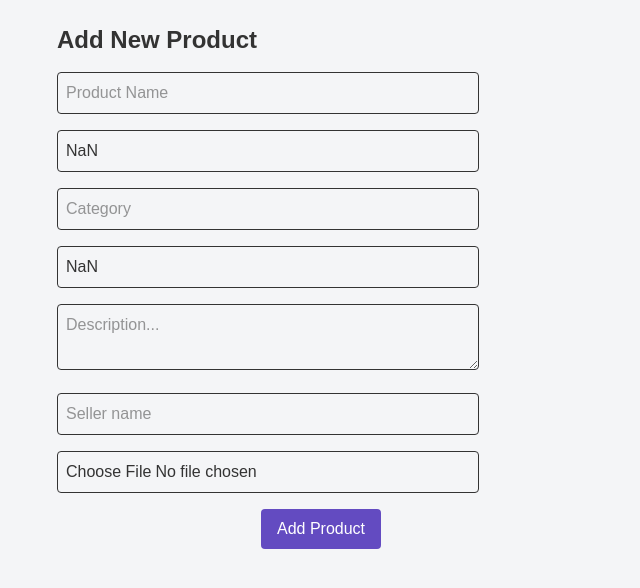
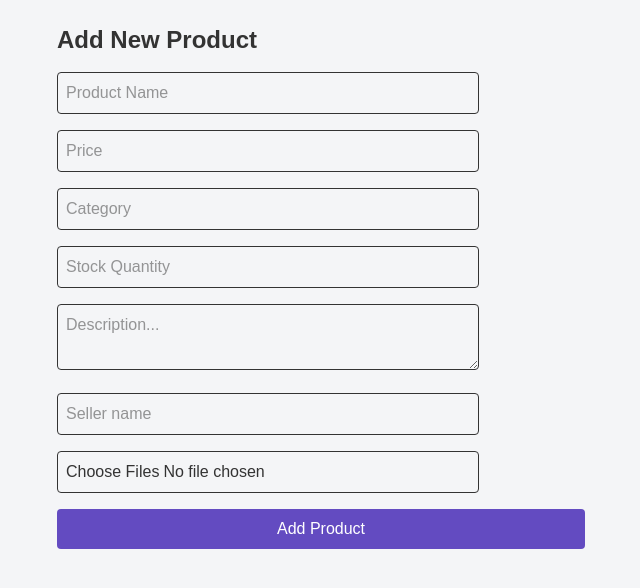
Before and after one commit to eric2003tu/e-commerce, a React (Vite) app: page /admin/add-product in a window 1280 px wide. Shown: the top 588 px of the page, without its empty margins (319-959 px from the left). Built offline with nearby package versions, Linux system fonts and the light colour scheme; no server answers.

Commit message:
Profile already handled

```diff
--- a/src/Pages/AddProduct.tsx
+++ b/src/Pages/AddProduct.tsx
@@ -1,49 +1,104 @@
-import React, { useState } from 'react';
+import React, { useState, ChangeEvent, FormEvent } from 'react';
 import { useNavigate } from 'react-router-dom';
 
-const AddProduct :React.FC =()=> {
-  const [formData, setFormData] = useState({
+interface FormData {
+  name: string;
+  price: string;
+  category: string;
+  stock: string;
+  images: File[];
+  description: string;
+  seller: string;
+}
+
+const AddProduct: React.FC = () => {
+  const [formData, setFormData] = useState<FormData>({
     name: '',
     price: '',
     category: '',
     stock: '',
-    images: '',
+    images: [],
     description: '',
     seller: ''
   });
 
-  const [error, setError] = useState('');
+  const [error, setError] = useState<string>('');
+  const [isLoading, setIsLoading] = useState<boolean>(false);
   const navigate = useNavigate();
+  const [message, setMessage] = useState<string>('')
+  const [color, setColor] = useState<string>('red')
 
-  function handleChange(e) {
+  const handleChange = (e: ChangeEvent<HTMLInputElement | HTMLTextAreaElement>) => {
     setFormData({ ...formData, [e.target.name]: e.target.value });
-  }
+  };
 
-  function handleSubmit(e) {
+  const handleImageChange = (e: ChangeEvent<HTMLInputElement>) => {
+    if (e.target.files) {
+      setFormData({ ...formData, images: Array.from(e.target.files) });
+    }
+  };
+
+  const handleSubmit = async (e: FormEvent) => {
     e.preventDefault();
+    setIsLoading(true);
+    setError('');
 
-    fetch('https://e-commerce-back-xy6s.onrender.com/api/v1/products', {
-      method: 'POST',
-      headers: { 'Content-Type': 'application/json' },
-      body: JSON.stringify(formData),
-    })
-      .then(res => {
-        if (!res.ok) throw new Error('Failed to add product');
-        navigate('/products');
-      })
-      .catch(err => {
-        console.error(err);
-        setError('Could not add product');
+    try {
+      const formDataToSend = new FormData();
+      formDataToSend.append('name', formData.name);
+      formDataToSend.append('price', formData.price);
+      formDataToSend.append('category', formData.category);
+      formDataToSend.append('stock', formData.stock);
+      formDataToSend.append('description', formData.description);
+      formDataToSend.append('seller', formData.seller);
+
+      formData.images.forEach((image) => {
+        formDataToSend.append('images', image);
       });
-  }
+
+    const isLocal = window.location.hostname === 'localhost';
+    const apiUrl = isLocal
+    ? `http://localhost:5000/api/v1/products`
+    : `https://e-commerce-back-xy6s.onrender.com/api/v1/products`;
+      const response = await fetch(`${apiUrl}`, {
+        method: 'POST',
+        body: formDataToSend,
+      });
+
+      if (!response.ok) {
+        setMessage('Failed to add the product')
+        setColor('red')
+        setTimeout(()=>{
+          setMessage('')
+        },4000)
+        throw new Error('Failed to add product');
+      }
+
+      setMessage('product Added successfuly')
+      setColor('green')
+      setTimeout(()=>{
+      setMessage('')
+      navigate('/admin');
+        },4000)
+    } catch (err) {
+      console.error(err);
+      setError(err instanceof Error ? err.message : 'Could not add product');
+       setMessage('Could not add the product')
+       setColor('red')
+      setTimeout(()=>{
+      setMessage('')
+        },4000)
+    } finally {
+      setIsLoading(false);
+    }
+  };
 
   return (
     <div className="p-6 max-w-xl mx-auto w-fit">
       <h2 className="text-2xl font-bold mb-4">Add New Product</h2>
 
-      {error && <p className="text-red-600 mb-2">{error}</p>}
-
-      <form onSubmit={handleSubmit} className="space-y-4 ">
+      <form onSubmit={handleSubmit} className="space-y-4">
+        <h1 style={{color : color}}>{message}</h1>
         <input
           name="name"
           placeholder="Product Name"
@@ -54,10 +109,9 @@ const AddProduct :React.FC =()=> {
         />
         <input
           name="price"
-          type="text"
-          step="0.01"
+          type="number"
           placeholder="Price"
-          value={parseInt( formData.price)}
+          value={formData.price}
           onChange={handleChange}
           required
           className="lg:w-4/5 w-full p-2 border rounded"
@@ -72,35 +126,53 @@ const AddProduct :React.FC =()=> {
         />
         <input
           name="stock"
-          type="text"
+          type="number"
           placeholder="Stock Quantity"
-          value={parseInt(formData.stock)}
+          value={formData.stock}
           onChange={handleChange}
           required
           className="lg:w-4/5 w-full p-2 border rounded"
         />
-        <textarea name="description" placeholder="Description..." value={formData.description} onChange={handleChange} required    className="lg:w-4/5 w-full p-2 border rounded"/>
-        <input type='text' name='seller' value={formData.seller} placeholder='Seller name' onChange={handleChange} required className="lg:w-4/5 w-full p-2 border rounded"/>
-
-        <input
-          name="image"
-          type="file"
-          placeholder="Image URL"
-          value={formData.images}
+        <textarea
+          name="description"
+          placeholder="Description..."
+          value={formData.description}
           onChange={handleChange}
           required
           className="lg:w-4/5 w-full p-2 border rounded"
         />
-        <br/>
+        <input
+          type="text"
+          name="seller"
+          value={formData.seller}
+          placeholder="Seller name"
+          onChange={handleChange}
+          required
+          className="lg:w-4/5 w-full p-2 border rounded"
+        />
+
+        <input
+          name="images"
+          type="file"
+          onChange={handleImageChange}
+          multiple
+          required
+          accept="image/*"
+          className="lg:w-4/5 w-full p-2 border rounded"
+        />
+        <br />
         <button
           type="submit"
-          className="bg-[#634bc1] text-white grid justify-self-center px-4 py-2 rounded hover:bg-[#5239b1]"
+          disabled={isLoading}
+          className={`bg-[#634bc1] text-white grid justify-self-center px-4 w-full py-2 rounded hover:bg-[#5239b1] ${
+            isLoading ? 'opacity-50 cursor-not-allowed' : ''
+          }`}
         >
-          Add Product
+          {isLoading ? 'Adding...' : 'Add Product'}
         </button>
       </form>
     </div>
   );
-}
+};
 
 export default AddProduct;
--- a/src/Pages/AdminProducts.tsx
+++ b/src/Pages/AdminProducts.tsx
@@ -14,6 +14,7 @@ interface Product {
   images: string[];
   description?: string;
   featured?: boolean;
+  seller: string;
 }
 
 const API_BASE = import.meta.env.VITE_API_BASE ||
@@ -100,7 +101,7 @@ const Products: React.FC = () => {
   const closeModal = () => setAddProductOpen(false);
 
   return (
-    <div className="container mx-auto px-4 py-8">
+    <div className="container mx-auto py-8">
       <div className="flex flex-col sm:flex-row justify-between items-center mb-8 gap-4">
         <h1 className="text-3xl font-bold text-gray-800">Product Management</h1>
         <button
@@ -150,6 +151,9 @@ const Products: React.FC = () => {
                     Price
                   </th>
                   <th className="px-6 py-3 text-left text-xs font-medium text-gray-500 uppercase tracking-wider">
+                    Seller
+                  </th>
+                  <th className="px-6 py-3 text-left text-xs font-medium text-gray-500 uppercase tracking-wider">
                     Category
                   </th>
                   <th className="px-6 py-3 text-left text-xs font-medium text-gray-500 uppercase tracking-wider">
@@ -192,6 +196,11 @@ const Products: React.FC = () => {
                       </td>
                       <td className="px-6 py-4 whitespace-nowrap text-sm text-gray-500">
                         <span className="px-2 inline-flex text-xs leading-5 font-semibold rounded-full bg-blue-100 text-blue-800">
+                          {product.seller}
+                        </span>
+                      </td>
+                      <td className="px-6 py-4 whitespace-nowrap text-sm text-gray-500">
+                        <span className="px-2 inline-flex text-xs leading-5 font-semibold rounded-full bg-blue-100 text-green-800">
                           {product.category}
                         </span>
                       </td>
@@ -232,49 +241,15 @@ const Products: React.FC = () => {
 
       {/* Add Product Modal */}
       {addProductOpen && (
-        <div className="fixed inset-0 z-50 overflow-y-auto">
-          <div className="flex items-end justify-center min-h-screen pt-4 px-4 pb-20 text-center sm:block sm:p-0">
-            <div
-              className="fixed inset-0 transition-opacity"
-              aria-hidden="true"
-              onClick={closeModal}
+        <div className="fixed inset-0 bg-gray-900/60 bg-opacity-50 flex items-center justify-center z-50">
+          <div className="bg-white rounded-lg p-6 relative max-w-2xl w-full max-h-[90vh] overflow-y-auto">
+            <button
+              className="absolute top-4 right-4 text-gray-500 hover:text-gray-700"
+              onClick={() => setAddProductOpen(false)}
             >
-              <div className="absolute inset-0 bg-gray-500 opacity-75"></div>
-            </div>
-
-            <span
-              className="hidden sm:inline-block sm:align-middle sm:h-screen"
-              aria-hidden="true"
-            >
-              &#8203;
-            </span>
-
-            <div
-              className="inline-block align-bottom bg-white rounded-lg text-left overflow-hidden shadow-xl transform transition-all sm:my-8 sm:align-middle sm:max-w-2xl sm:w-full"
-              onClick={(e) => e.stopPropagation()}
-            >
-              <div className="bg-white px-4 pt-5 pb-4 sm:p-6 sm:pb-4">
-                <div className="flex justify-between items-start">
-                  <h3 className="text-lg leading-6 font-medium text-gray-900">
-                    Add New Product
-                  </h3>
-                  <button
-                    onClick={closeModal}
-                    className="text-gray-400 hover:text-gray-500 focus:outline-none"
-                    aria-label="Close"
-                  >
-                    <IoClose size={24} />
-                  </button>
-                </div>
-                <div className="mt-4">
-                  <AddProduct
-                    onClose={closeModal}
-                    onProductAdded={handleProductAdded}
-                    apiBase={API_BASE}
-                  />
-                </div>
-              </div>
-            </div>
+              <IoClose size={24} />
+            </button>
+            <AddProduct />
           </div>
         </div>
       )}
--- a/src/Pages/Dashboard.tsx
+++ b/src/Pages/Dashboard.tsx
@@ -214,7 +214,7 @@ function AdminDashboard() {
           </div>
         </div>
 
-        <div className="p-4">
+        <div className="py-4">
           {activeTab === 'dashboard' && (
             <>
               <div className="grid grid-cols-1 sm:grid-cols-2 lg:grid-cols-3 gap-4 md:gap-6 mb-6">
--- a/src/Small/UploadedProducts.tsx
+++ b/src/Small/UploadedProducts.tsx
@@ -130,11 +130,11 @@ const UploadedProducts: React.FC = () => {
               product.featured ? 'ring-2 ring-blue-500' : ''
             }`}
           >
-            <div className="relative">
+            <div className="relative w-full" >
               <img
                 src={imageUrl}
                 alt={product.name}
-                className="w-full h-48 object-cover"
+                className="min-w-full h-48 object-contain"
                 onError={(e) => {
                   (e.target as HTMLImageElement).src = '/placeholder-product.jpg';
                 }}
```
